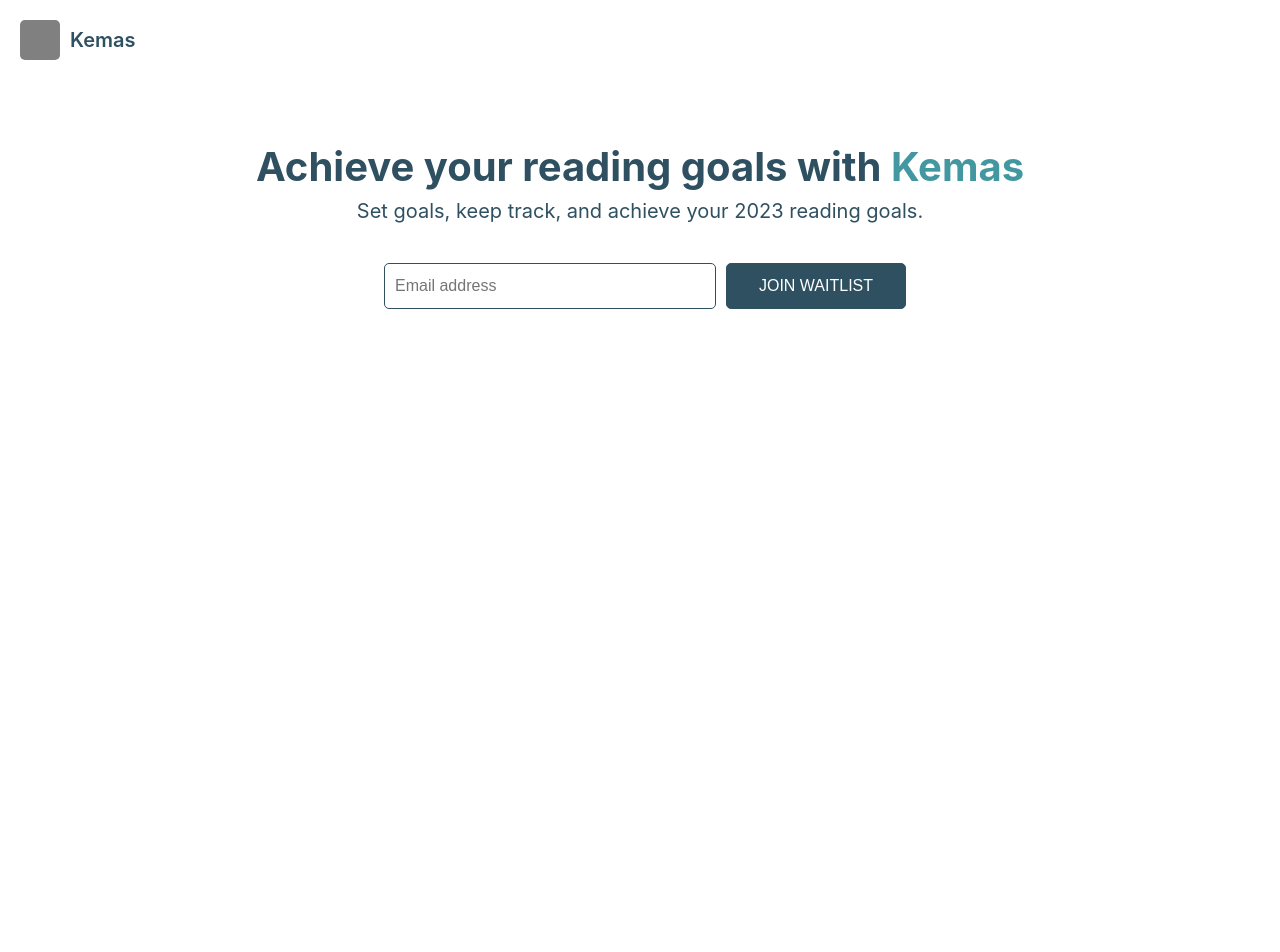
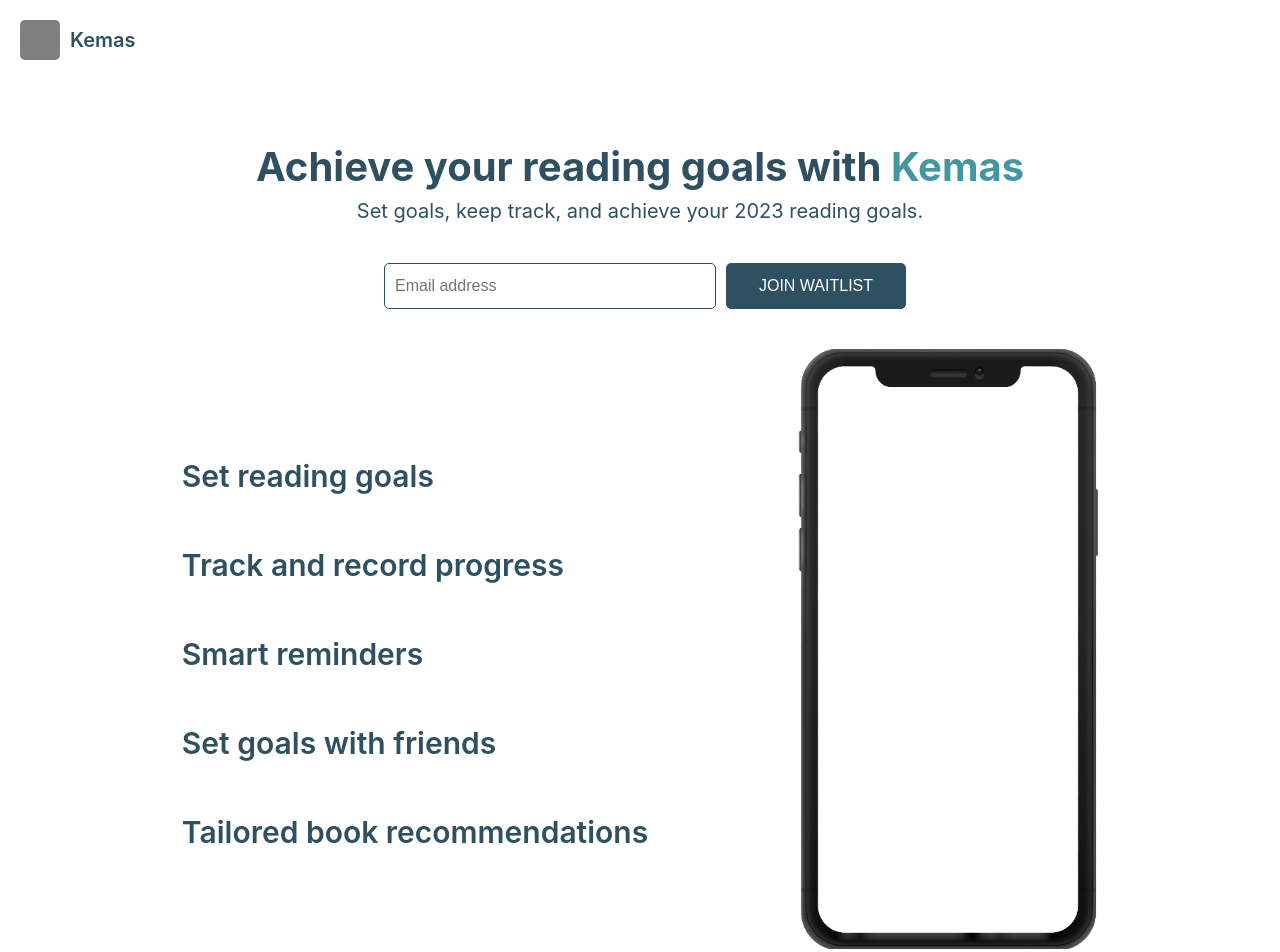
Before and after one commit to FarishLoy/kemasdotapp, a Next.js app: page / in a window 1280 px wide. Shown: the top 952 px of the page. Before the commit the page ends 880 px from the top, so only its background shows below. Built offline with nearby package versions, Linux system fonts and the light colour scheme.

Commit message:
add feature list and image placeholder

```diff
--- a/pages/index.tsx
+++ b/pages/index.tsx
@@ -1,6 +1,7 @@
 import Head from 'next/head'
 import Image from 'next/image'
 import styles from '../styles/Home.module.css'
+import iphoneImage from '../assets/iphone.png'
 
 export default function Home() {
   const onEmailSubmit = () => {
@@ -30,6 +31,16 @@ export default function Home() {
           <input placeholder='Email address' type="email" className={styles.emailInput} />
           <button type='submit' onClick={onEmailSubmit} className={styles.emailButton}>JOIN WAITLIST</button>
         </form>
+        <div className={styles.imageContainer}>
+          <div className={styles.featureList}>
+            <p>Set reading goals</p>
+            <p>Track and record progress</p>
+            <p>Smart reminders</p>
+            <p>Set goals with friends</p>
+            <p>Tailored book recommendations</p>
+          </div>
+          <Image src={iphoneImage} alt="an iphone" width={300} height={600} />
+        </div>
       </main>
       <footer className={styles.footer}>
       </footer>
--- a/styles/Home.module.css
+++ b/styles/Home.module.css
@@ -97,6 +97,31 @@
   padding: 0 20px;
 }
 
+.imageContainer {
+  width: 100%;
+  height: 100%;
+  display: flex;
+  align-items: center;
+  justify-content: center;
+}
+
+.featureList {
+  margin-right: 150px;
+  display: flex;
+  flex-direction: column;
+  height: 400px;
+  justify-content: space-between;
+}
+
+.featureList p {
+  color: #2F5061;
+  font-size: 30px;
+  margin: 0;
+  line-height: 1.15;
+  font-weight: 600;
+  margin-top: 10px;
+}
+
 .title,
 .description {
   text-align: center;
```
Also changed, not shown: assets/iphone.png (added).
